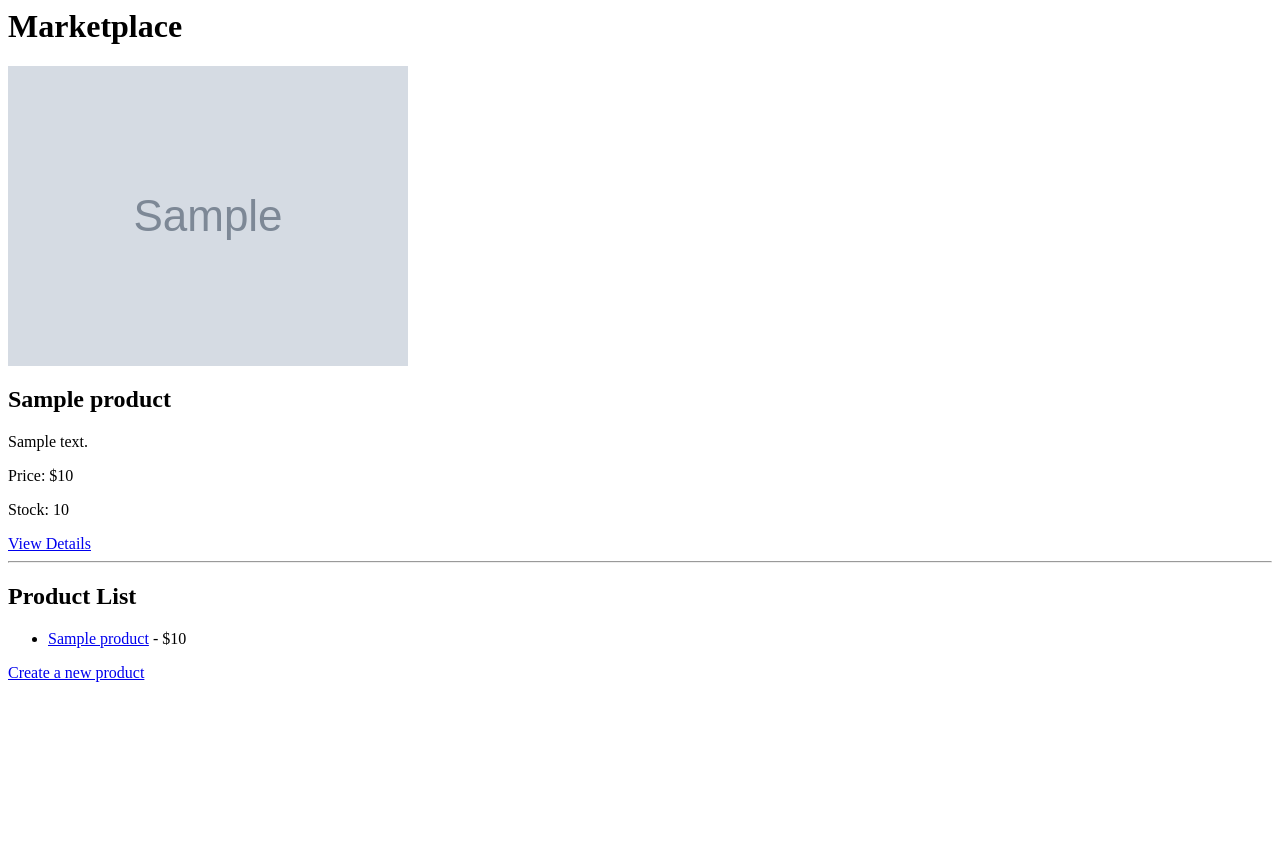
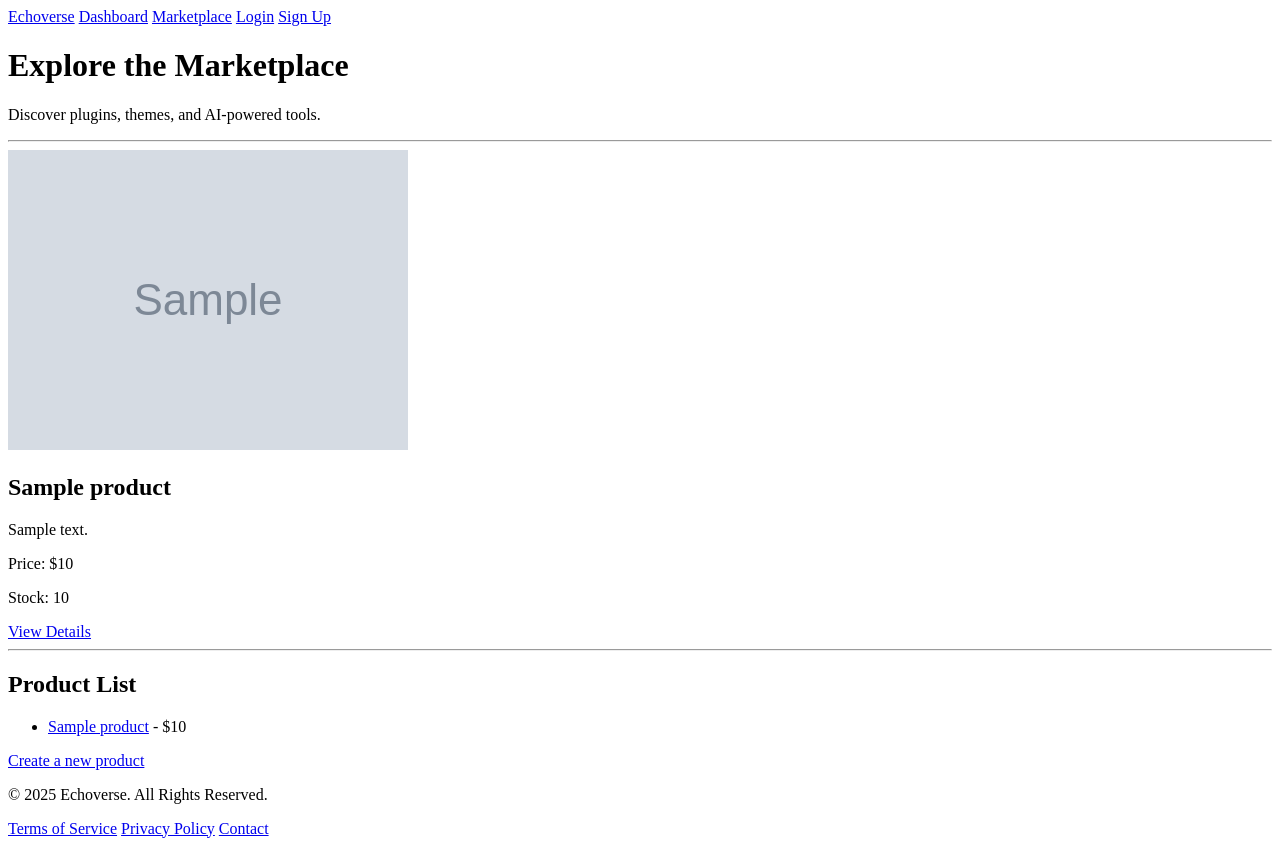
Before and after one commit to goldenjeffempire/ultimate-platform, a Django app: template echoverse_app/templates/marketplace.html in a window 1280 px wide. Before the commit the page ends 682 px from the top, so only its background shows below. Run offline with Django 3.2, Linux system fonts and the light colour scheme; the template is opened without the code that fills it: most values are stand-ins (such as "Sample title", 1, 10 or a date in 2020); grey boxes marked "Sample" are stand-in pictures.

Commit message:
Added additional pages: Marketplace, Security, Feedback, and Terms

```diff
--- a/echoverse_app/templates/marketplace.html
+++ b/echoverse_app/templates/marketplace.html
@@ -1,4 +1,12 @@
-<h1>Marketplace</h1>
+{% extends "base.html" %}
+
+{% block title %}Marketplace {% endblock %}
+
+{% block content %}
+    <h1>Explore the Marketplace</h1>
+    <p>Discover plugins, themes, and AI-powered tools.</p>
+
+    <hr>
 
     <div>
         {% for product in products %}
@@ -10,6 +18,8 @@
                 <p>Stock: {{ product.stock }}</p>
                 <a href="{% url 'product_detail' product.id %}">View Details</a>
             </div>
+        {% empty %}
+            <p>No products available.</p>
         {% endfor %}
     </div>
 
@@ -19,7 +29,10 @@
     <ul>
         {% for product in products %}
             <li><a href="{% url 'product_detail' product.id %}">{{ product.name }}</a> - ${{ product.price }}</li>
+        {% empty %}
+            <li>No products available.</li>
         {% endfor %}
     </ul>
 
     <a href="{% url 'create_product' %}">Create a new product</a>
+{% endblock %}
--- a/echoverse_app/urls.py
+++ b/echoverse_app/urls.py
@@ -24,6 +24,7 @@ urlpatterns = [
     path('security-settings/', views.security_settings, name='security_settings'),
     path('privacy-preferences/', views.privacy_preferences, name='privacy_preferences'),
     path('submit-feedback/', views.submit_general_feedback, name='submit_feedback'),
+    path('feedback/', views.feedback_reviews, name='feedback'),
     path('product/<int:product_id>/submit_review', views.submit_product_review, name='submit_product_review'),
     path('marketplace/', views.marketplace, name='marketplace'),
     path('create-product/', views.create_product, name='create_product'),
--- a/echoverse_app/views.py
+++ b/echoverse_app/views.py
@@ -277,6 +277,10 @@ def submit_general_feedback(request):
             feedback.save()
             return redirect('feedback_success')
     return render(request, 'submit_feedback.html')
+
+# Feedback Reviews
+def feedback_reviews(request):
+    return render(request, 'feedback.html')
 
 # Product Details
 def product_detail(request, product_id):
```
Lines whose indentation alone changed are shown as unchanged.
